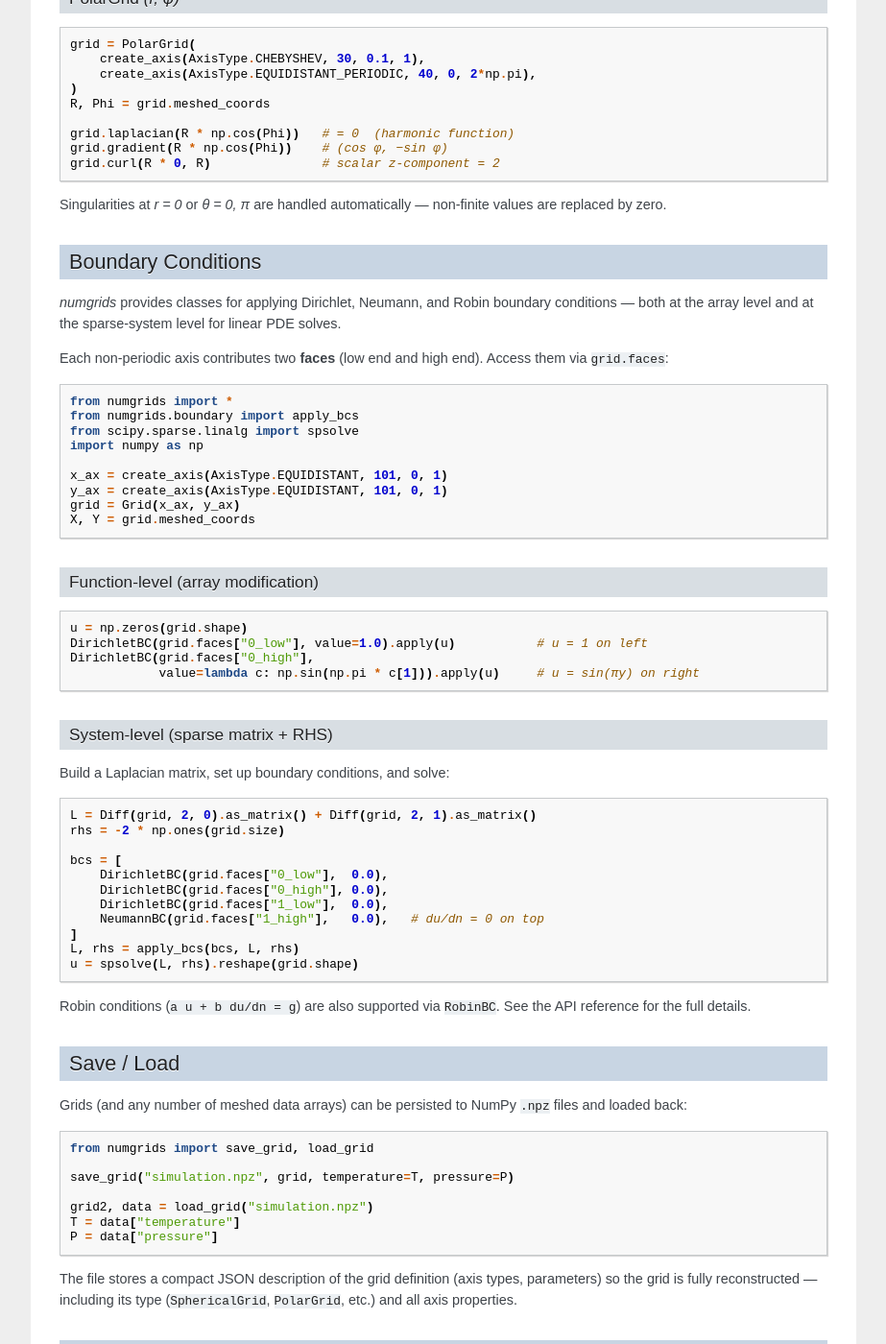
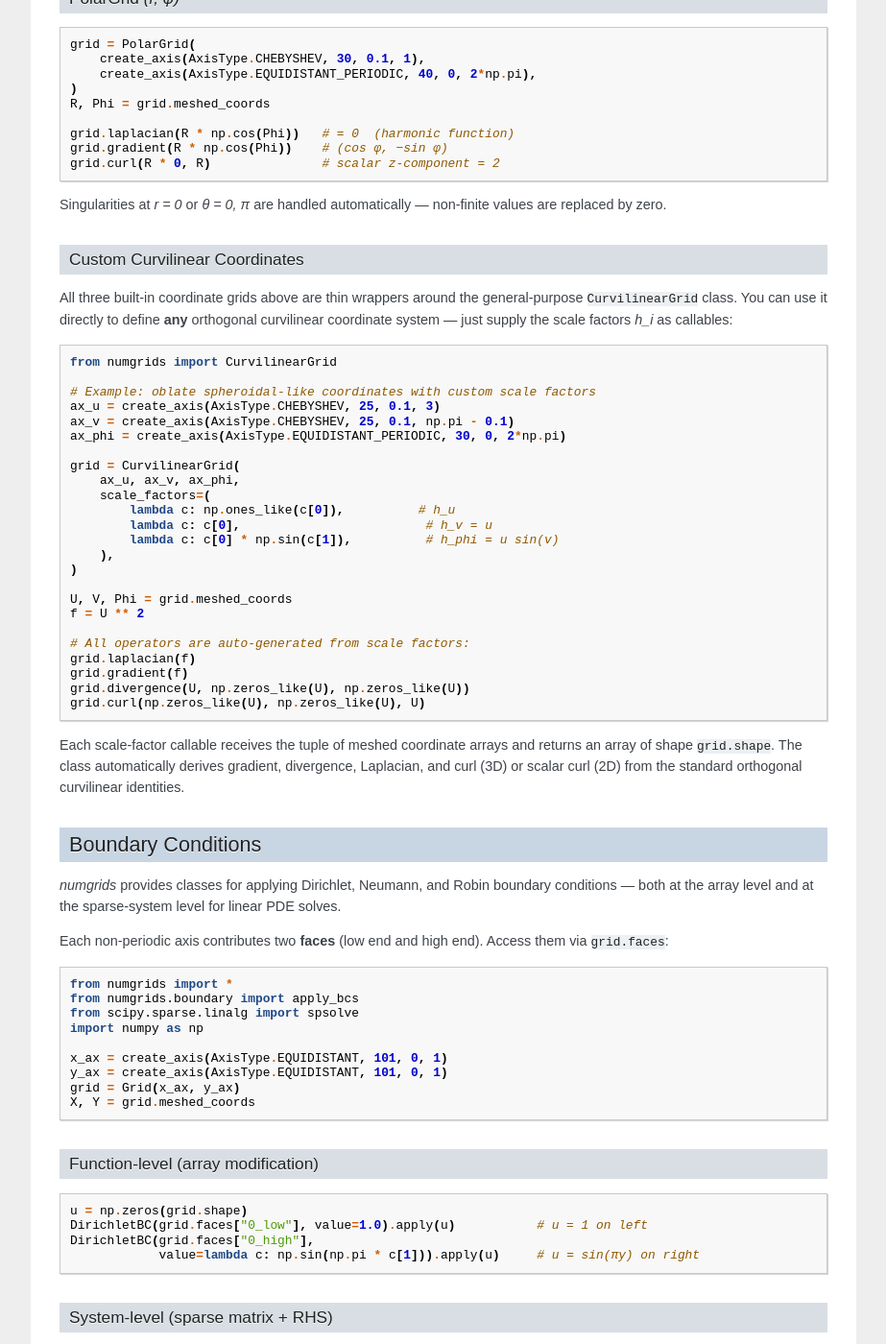
Before and after one commit to maroba/numgrids, a Sphinx documentation site: the page built from docs/getting_started.md, in a window 1280 px wide and 1400 px high, scrolled down 2723 px. Shown: the whole window at 96% size, without its empty margins (198-1121 px from the left). Built offline with Sphinx 7.4.7, drawn with Linux system fonts in a browser that asks for light colours; pages that are not in the unit, such as notebooks, are missing from menus; some of the changed text lies outside the part shown.

Commit message:
Enhance documentation for custom curvilinear coordinates; add usage examples and clarify scale factors in README and getting started guide

````diff
--- a/docs/getting_started.md
+++ b/docs/getting_started.md
@@ -164,6 +164,45 @@ grid.curl(R * 0, R)               # scalar z-component = 2
 
 Singularities at *r = 0* or *θ = 0, π* are handled automatically —
 non-finite values are replaced by zero.
+
+### Custom Curvilinear Coordinates
+
+All three built-in coordinate grids above are thin wrappers around the
+general-purpose `CurvilinearGrid` class. You can use it directly to define
+**any** orthogonal curvilinear coordinate system — just supply the scale
+factors *h_i* as callables:
+
+```python
+from numgrids import CurvilinearGrid
+
+# Example: oblate spheroidal-like coordinates with custom scale factors
+ax_u = create_axis(AxisType.CHEBYSHEV, 25, 0.1, 3)
+ax_v = create_axis(AxisType.CHEBYSHEV, 25, 0.1, np.pi - 0.1)
+ax_phi = create_axis(AxisType.EQUIDISTANT_PERIODIC, 30, 0, 2*np.pi)
+
+grid = CurvilinearGrid(
+    ax_u, ax_v, ax_phi,
+    scale_factors=(
+        lambda c: np.ones_like(c[0]),          # h_u
+        lambda c: c[0],                         # h_v = u
+        lambda c: c[0] * np.sin(c[1]),          # h_phi = u sin(v)
+    ),
+)
+
+U, V, Phi = grid.meshed_coords
+f = U ** 2
+
+# All operators are auto-generated from scale factors:
+grid.laplacian(f)
+grid.gradient(f)
+grid.divergence(U, np.zeros_like(U), np.zeros_like(U))
+grid.curl(np.zeros_like(U), np.zeros_like(U), U)
+```
+
+Each scale-factor callable receives the tuple of meshed coordinate arrays
+and returns an array of shape `grid.shape`. The class automatically derives
+gradient, divergence, Laplacian, and curl (3D) or scalar curl (2D) from the
+standard orthogonal curvilinear identities.
 
 ## Boundary Conditions
 
````
Also changed, not shown: README.md (+30 -0 lines), docs/pypi_description.md (+1 -0 lines).
